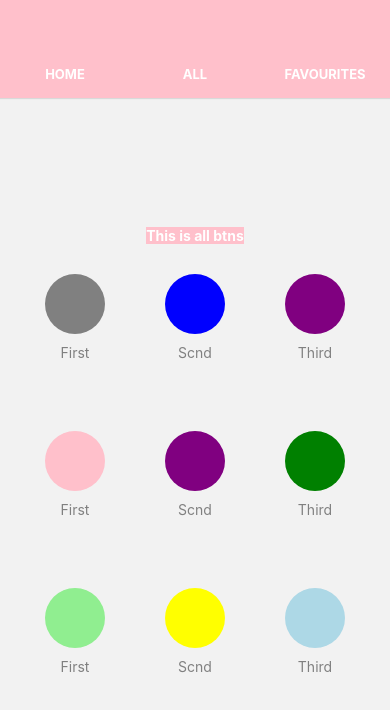
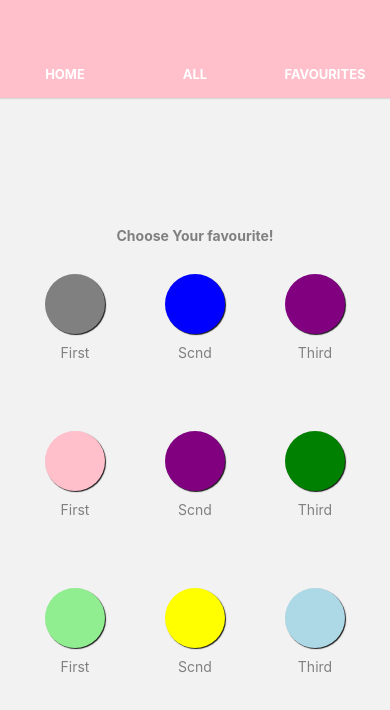
Before and after one commit to Kometheus21/Suono, a React Native app: screen /All in a window 390 px wide. Shown: the top 710 px of the page. Built offline with nearby package versions, Linux system fonts and the light colour scheme.

Commit message:
Updated btn styles

```diff
--- a/components/RoundButton.js
+++ b/components/RoundButton.js
@@ -7,6 +7,11 @@ const RoundButton = ({ color, text, onclick }) => {
       <TouchableOpacity
         onPress={onclick}
         style={{
+          shadowColor: "rgba(0,0,0, .9)",
+          shadowOffset: { width: 1, height: 1 },
+          shadowOpacity: 1,
+          shadowRadius: 1,
+          elevation: 2,
           backgroundColor: color,
           borderRadius: 100,
           padding: 30,
@@ -20,8 +25,7 @@ const RoundButton = ({ color, text, onclick }) => {
   );
 };
 
-const styles =
-  StyleSheet.create({
+const styles = StyleSheet.create({
   container: {
     alignItems: "center",
     margin: 30,
--- a/screens/AllScreen.js
+++ b/screens/AllScreen.js
@@ -7,7 +7,7 @@ const HomeScreen = () => {
     <View style={styles.container}>
       <View style={styles.tempHeader}>
         {/* In here goes logo, name of app and soon navigation */}
-        <Text style={styles.heading}>This is all btns</Text>
+        <Text style={styles.heading}>Choose Your favourite!</Text>
       </View>
       <View style={styles.btnContainer}>
         <RoundButton color={"grey"} text={"First"} />
@@ -41,11 +41,10 @@ const styles = StyleSheet.create({
     // marginTop: 175,
     textAlign: "center",
     fontWeight: "700",
-    color: "#fff",
+    color: "grey",
   },
   tempHeader: {
-    // height: 200,
-    backgroundColor: "pink",
+
   },
 });
 
```
Lines whose indentation alone changed are shown as unchanged.
